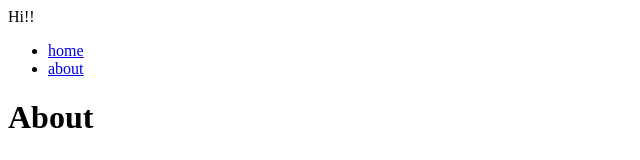
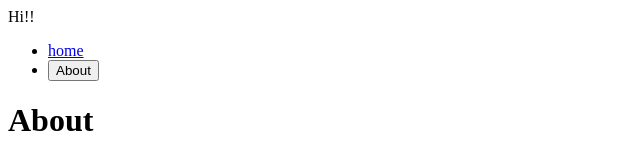
Before and after one commit to onetuks/reactjs-practice, a React (Create React App) app: page /about in a window 1280 px wide. Shown: the top 160 px of the page, without its empty margins (0-640 px from the left). Built offline with nearby package versions, Linux system fonts and the light colour scheme.

Commit message:
react-router-dom@6.4.2 - useNavigate

```diff
--- a/src/components/Header.tsx
+++ b/src/components/Header.tsx
@@ -1,15 +1,21 @@
-import { Link } from 'react-router-dom';
+import { Link, useNavigate } from "react-router-dom";
 
 function Header() {
-    return <ul>
-        <li>
-            <Link to="/">home</Link>
-        </li>
-        <li>
-            <Link to="/about">about</Link>
-        </li>
+  const navigate = useNavigate();
+  function onAboutClick() {
+    navigate("/about");
+  }
+
+  return (
+    <ul>
+      <li>
+        <Link to="/">home</Link>
+      </li>
+      <li>
+        <button onClick={onAboutClick}>About</button>
+      </li>
     </ul>
-    ;
+  );
 }
 
 export default Header;
```
